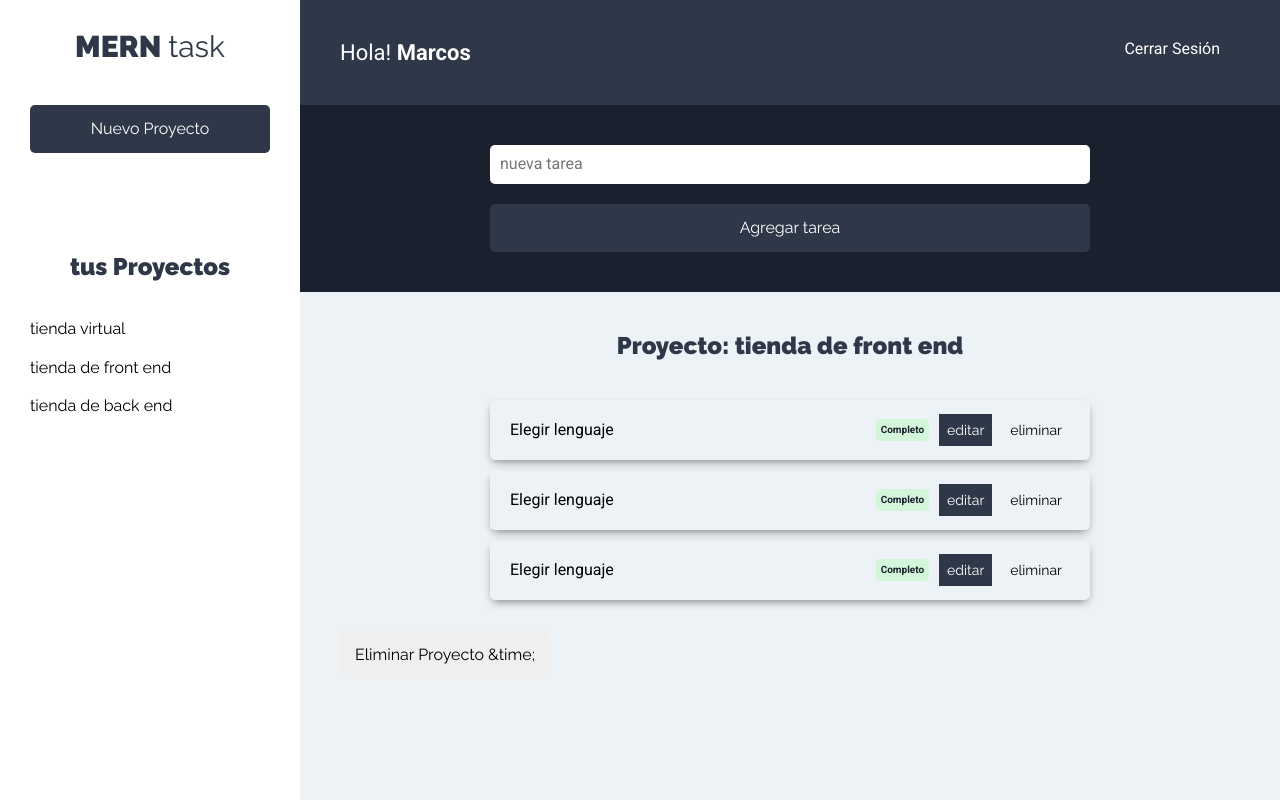
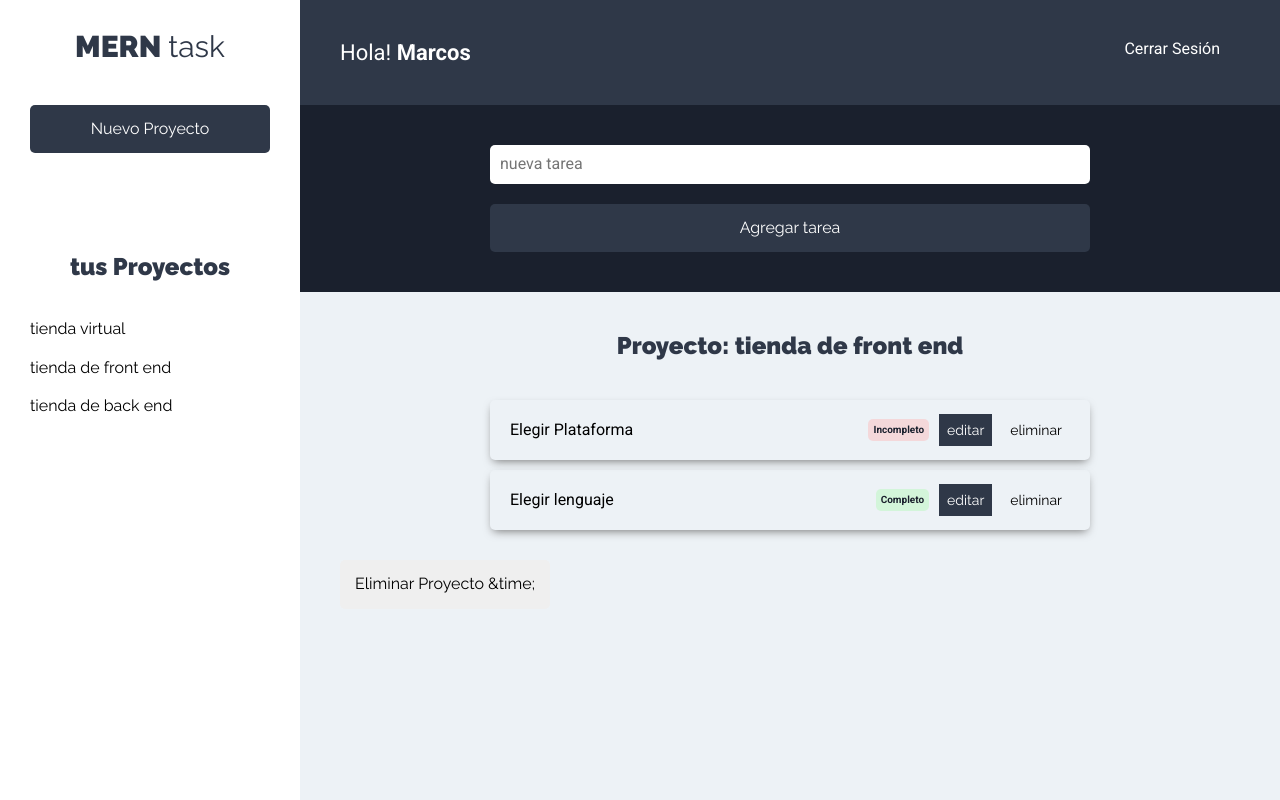
Before and after one commit to Marcos0204/task, a React (Create React App) app in the folder front/: page /proyectos in a window 1280 px wide. Both pictures are taken after a click on the button "tienda de front end". Built offline with nearby package versions, Linux system fonts and the light colour scheme.

Commit message:
update-status-task

```diff
--- a/front/src/components/tasks/Task.jsx
+++ b/front/src/components/tasks/Task.jsx
@@ -4,13 +4,23 @@ import ProjectContext from '../../context/projects/ProjectContext'
 
 const Task = ({...task}) => {
     const { project } = useContext(ProjectContext)
-    const { deleteTask, getTask } = useContext(TaskContext)
+    const { deleteTask, getTask, taskStatus } = useContext(TaskContext)
     const [projectActual] = project
 
     ///eliminar tarea
     const Taskdelete = id =>{
         deleteTask(id)
         getTask(projectActual.id)
+    }
+
+    ///funcion para cambiar el estado de la tarea
+    const statusChange = payload => {
+        if(payload.state) {
+            payload.state= false
+        } else {
+            payload.state= true
+        }
+        taskStatus(payload)
     }
   return (
     <li className="tarea sombra">
@@ -20,6 +30,7 @@ const Task = ({...task}) => {
                 <button
                     type='button'
                     className='completo'
+                    onClick={()=> statusChange(task)}
                     >
                     Completo
                 </button>
@@ -27,6 +38,7 @@ const Task = ({...task}) => {
                 <button
                     type='button'
                     className='incompleto'
+                    onClick={()=> statusChange(task)}
                     >
                     Incompleto
                 </button>
--- a/front/src/context/tasks/TaskReducers.js
+++ b/front/src/context/tasks/TaskReducers.js
@@ -1,7 +1,8 @@
 import { TASKS_PROJECT,
   ADD_TASK,
   VALIDATE_TASK,
-  DELETE_TASK
+  DELETE_TASK,
+  TASK_STATUS
 } from '../../types'
 
 
@@ -28,6 +29,12 @@ export  const TaskReducers = (state, action) => {
           ...state,
           task: state.task.filter(item => item.id !== action.payload)
         }
+      case TASK_STATUS :
+        //console.log(action.payload)
+        return {
+          ...state,
+          taskProject:state.taskProject.map(item =>item.id === action.payload.id ? action.payload : item)
+        }
       default:
           return state
   }
--- a/front/src/context/tasks/TaskState.js
+++ b/front/src/context/tasks/TaskState.js
@@ -7,7 +7,8 @@ import { TaskReducers } from './TaskReducers';
 import { TASKS_PROJECT,
     ADD_TASK,
     VALIDATE_TASK,
-    DELETE_TASK
+    DELETE_TASK,
+    TASK_STATUS
     } from '../../types'
 
 
@@ -16,18 +17,12 @@ const TasktState = ({children}) => {
 
     const initialState = {
         task: [
-            {id:1,name:'Elegir Plataforma', state:true, projectID:1},
-            {id:2,name:'Elegir lenguaje', state:true, projectID:2},
-            {id:3,name:'Elegir back', state:true, projectID:3},
-            {id:4,name:'Elegir front', state:true, projectID:1},
-            {id:5,name:'Elegir Plataforma', state:true, projectID:1},
-            {id:6,name:'Elegir lenguaje', state:true, projectID:2},
-            {id:7,name:'Elegir back', state:true, projectID:3},
-            {id:8,name:'Elegir front', state:true, projectID:1},
-            {id:9,name:'Elegir Plataforma', state:true, projectID:1},
-            {id:10,name:'Elegir lenguaje', state:true, projectID:2},
-            {id:11,name:'Elegir back', state:true, projectID:3},
-            {id:12,name:'Elegir front', state:true, projectID:1},
+            {id:1,name:'Elegir Plataforma', state:false, projectID:1},
+            {id:2,name:'Elegir Plataforma', state:false, projectID:2},
+            {id:3,name:'Elegir Plataforma', state:false, projectID:3},
+            {id:4,name:'Elegir lenguaje', state:true, projectID:1},
+            {id:5,name:'Elegir lenguaje', state:true, projectID:2},
+            {id:6,name:'Elegir lenguaje', state:true, projectID:3},
         ],
         taskProject: null,
         errorTask: false
@@ -62,7 +57,14 @@ const TasktState = ({children}) => {
             payload: id
         })
     }
+    //cambiar el estado de cada tarea
+    const taskStatus = (task) =>{
 
+        dispatch({
+            type:TASK_STATUS,
+            payload: task
+        })
+    }
 
     return (
         <TaskContext.Provider
@@ -73,7 +75,8 @@ const TasktState = ({children}) => {
                 getTask,
                 addTask,
                 validateTask,
-                deleteTask
+                deleteTask,
+                taskStatus
 
             }}
         >
```
